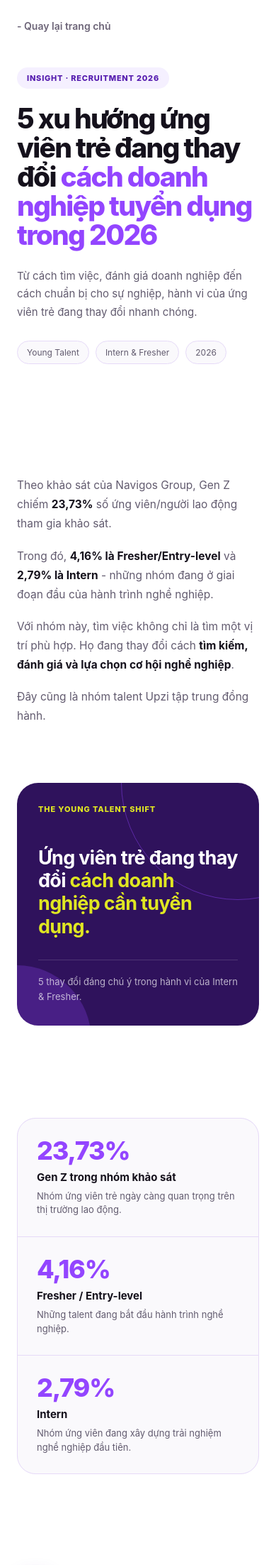
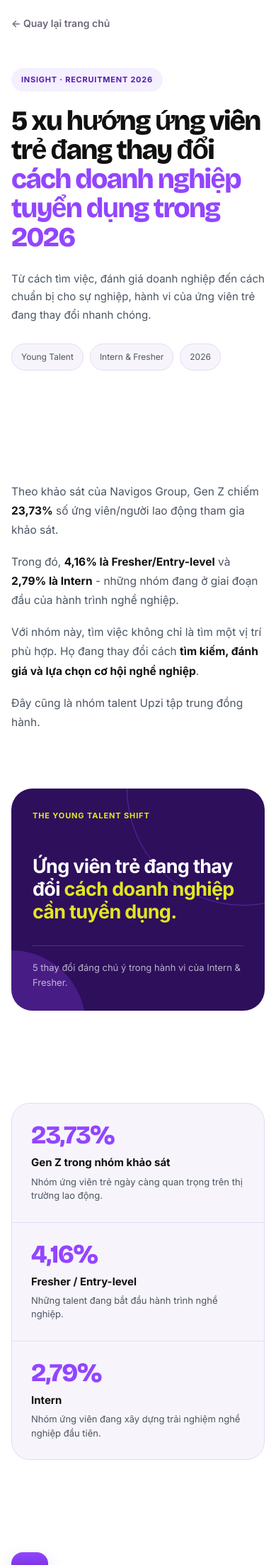
Before and after one commit to upzi-vn/staging, a Jekyll site: the page _posts/2026-08-11-xu-huong-tuyen-dung-2026.html, which Jekyll copies as it is, in a window 390 px wide. Shown: the top 2205 px of the page at 71% size. Built offline with Jekyll 4.4.1, drawn with Linux system fonts in a browser that asks for light colours; some of the changed text lies outside the part shown.

Commit message:
2026-08-11-xu-huong-tuyen-dung-2026.html

```diff
--- a/_posts/2026-08-11-xu-huong-tuyen-dung-2026.html
+++ b/_posts/2026-08-11-xu-huong-tuyen-dung-2026.html
@@ -1,36 +1,86 @@
+<!DOCTYPE html>
+<html lang="vi">
+<head>
+  <meta charset="UTF-8">
+  <meta name="viewport" content="width=device-width, initial-scale=1.0">
+
+  <title>{{ page.title }} | Upzi</title>
+
+  <link rel="preconnect" href="https://fonts.googleapis.com">
+  <link rel="preconnect" href="https://fonts.gstatic.com" crossorigin>
+
+  <link
+    href="https://fonts.googleapis.com/css2?family=Bricolage+Grotesque:opsz,wght@12..96,600;12..96,700;12..96,800&family=Manrope:wght@500;600;700;800&family=Inter:wght@400;500;600;700&display=swap"
+    rel="stylesheet"
+  >
+
   <style>
+
     /* =========================================================
        UPZI INSIGHT ARTICLE
        5 TRENDS - YOUNG TALENT & RECRUITMENT 2026
     ========================================================= */
 
-.insight-page {
+    :root {
       --purple: #9345FF;
-  --purple-dark: #551CAF;
-  --purple-deep: #2F125C;
-
-  --lime: #E0E722;
-  --lime-dark: #89BF00;
+      --purple-dark: #551caf;
+      --purple-deep: #2E0F5C;
+      --purple-deeper: #1d0940;
+      --purple-tint: #F4EDFF;
+
+      --yellow: #E0E722;
+      --mint: #5FE0BB;
+      --coral: #FF968C;
+
+      --ink: #111111;
+      --body: #4b5563;
+      --muted: #8C8597;
+
+      --white: #ffffff;
+      --off: #F7F5FB;
+
+      --purple-soft: #F5F0FF;
+      --purple-line: #E6DAF8;
 
       --light-green-1: #E5E5E5;
       --light-green-2: #E1EFBD;
 
-  --mint: #50D5B2;
-  --yellow: #FFD166;
-  --orange: #FF873D;
-  --coral: #FF8F8A;
-
-  --ink: #15111C;
-  --body: #625B6F;
-  --muted: #8C8597;
-
-  --purple-soft: #F5F0FF;
-  --purple-line: #E6DAF8;
-
-  --off-white: #FAF9FC;
-  --white: #FFFFFF;
-
-  font-family: Inter, -apple-system, BlinkMacSystemFont, "Segoe UI", sans-serif;
+      --font-display: 'Bricolage Grotesque', sans-serif;
+      --font-sub: 'Manrope', sans-serif;
+      --font-body: 'Inter', -apple-system, BlinkMacSystemFont, "Segoe UI", sans-serif;
+    }
+
+
+    * {
+      box-sizing: border-box;
+      margin: 0;
+      padding: 0;
+    }
+
+    html {
+      scroll-behavior: smooth;
+    }
+
+    body {
+      font-family: var(--font-body);
+      color: var(--ink);
+      background: var(--white);
+      line-height: 1.6;
+      -webkit-font-smoothing: antialiased;
+    }
+
+    a {
+      text-decoration: none;
+      color: inherit;
+    }
+
+
+    /* =========================================================
+       INSIGHT PAGE WRAP
+    ========================================================= */
+
+    .insight-page {
+      font-family: var(--font-body);
       color: var(--ink);
       background: var(--white);
       overflow: hidden;
@@ -116,6 +167,7 @@
 
       color: var(--ink);
 
+      font-family: var(--font-display);
       font-size: clamp(40px, 5.8vw, 66px);
       line-height: 1.05;
       letter-spacing: -.045em;
@@ -152,7 +204,7 @@
       color: var(--body);
 
       font-size: 12px;
-  background: var(--off-white);
+      background: var(--off);
     }
 
 
@@ -245,7 +297,7 @@
     .insight-opening-mini {
       margin-bottom: 46px;
 
-  color: var(--lime);
+      color: var(--yellow);
 
       font-size: 11px;
       font-weight: 800;
@@ -264,7 +316,7 @@
     }
 
     .insight-opening-big span {
-  color: var(--lime);
+      color: var(--yellow);
     }
 
     .insight-opening-note {
@@ -305,7 +357,7 @@
 
     .insight-data-item {
       padding: 30px 28px;
-  background: var(--off-white);
+      background: var(--off);
     }
 
     .insight-data-number {
@@ -313,6 +365,7 @@
 
       color: var(--purple);
 
+      font-family: var(--font-display);
       font-size: 40px;
       line-height: 1;
       font-weight: 780;
@@ -337,40 +390,6 @@
 
 
     /* =========================================================
-   ARTICLE IMAGE
-========================================================= */
-
-.insight-image {
-  width: 100%;
-  margin: 38px 0 36px;
-
-  overflow: hidden;
-
-  border-radius: 26px;
-
-  background: var(--off-white);
-}
-
-.insight-image img {
-  display: block;
-
-  width: 100%;
-  height: 360px;
-
-  object-fit: cover;
-}
-
-.insight-image-caption {
-  padding: 12px 16px;
-
-  color: var(--muted);
-
-  font-size: 11px;
-  line-height: 1.5;
-}
-
-
-/* =========================================================
        TREND SECTIONS
     ========================================================= */
 
@@ -380,7 +399,7 @@
     }
 
     .insight-trend.alt {
-  background: var(--off-white);
+      background: var(--off);
     }
 
     .insight-trend.soft {
@@ -443,6 +462,7 @@
 
       margin: 0 0 22px;
 
+      font-family: var(--font-display);
       font-size: clamp(30px, 4vw, 46px);
       line-height: 1.12;
       letter-spacing: -.035em;
@@ -507,7 +527,7 @@
     }
 
     .insight-ai-card.highlight .insight-ai-card-label {
-  color: var(--lime);
+      color: var(--yellow);
     }
 
     .insight-ai-card h3 {
@@ -706,7 +726,7 @@
     }
 
     .insight-pipeline-card.dark .insight-pipeline-number {
-  color: var(--lime);
+      color: var(--yellow);
     }
 
     .insight-pipeline-card h3 {
@@ -816,6 +836,7 @@
 
       margin: 0 0 13px;
 
+      font-family: var(--font-display);
       font-size: 25px;
       line-height: 1.2;
       letter-spacing: -.025em;
@@ -914,6 +936,7 @@
 
       color: var(--white);
 
+      font-family: var(--font-display);
       font-size: clamp(35px, 5vw, 52px);
       line-height: 1.08;
       letter-spacing: -.04em;
@@ -940,7 +963,7 @@
 
       padding: 0 28px;
 
-  background: var(--lime);
+      background: var(--yellow);
       color: var(--purple-deep);
 
       border-radius: 999px;
@@ -957,90 +980,105 @@
 
     .insight-footer-button:hover {
       transform: translateY(-2px);
-
       background: #EBF13B;
     }
 
 
     /* =========================================================
        FOOTER CONTACT
+       Same footer structure as Success Story
     ========================================================= */
 
     .insight-footer-bottom {
       position: relative;
       z-index: 2;
 
-  padding: 42px 0 38px;
-
-  background: #FAF9FC;
-
-  border-top: 1px solid #E8E4EC;
+      padding: 46px 0 26px;
+
+      background: var(--off);
+
+      border-top: 1px solid #eae5f3;
     }
 
     .insight-footer-bottom-inner {
-  display: grid;
-  grid-template-columns: 1.7fr 1.25fr .55fr;
-  gap: 70px;
-
-  align-items: start;
+      display: flex;
+
+      justify-content: space-between;
+
+      flex-wrap: wrap;
+
+      gap: 30px;
+
+      padding-bottom: 28px;
+
+      border-bottom: 1px solid #e6e1ef;
+    }
+
+    .insight-footer-brand-column {
+      max-width: 420px;
     }
 
     .insight-footer-brand {
-  margin: 0 0 18px;
-
-  color: #551CAF;
-
-  font-size: 18px;
-  line-height: 1;
-  font-weight: 800;
-  letter-spacing: -.04em;
-}
-
-.insight-footer-description {
-  max-width: 440px;
-
-  margin: 0;
-
-  color: #8C8597;
-
-  font-size: 13px;
-  line-height: 1.6;
-}
-
-.insight-footer-column-title {
-  margin: 0 0 14px;
-
-  color: #A095B0;
-
-  font-size: 10px;
+      margin: 0 0 10px;
+
+      color: var(--purple-dark);
+
+      font-family: var(--font-display);
+      font-size: 21px;
       line-height: 1;
       font-weight: 700;
-  letter-spacing: .08em;
+      letter-spacing: -.02em;
+    }
+
+    .insight-footer-description {
+      margin: 0;
+
+      color: #7a7488;
+
+      font-size: 13.5px;
+      line-height: 1.75;
+    }
+
+    .insight-footer-column-title {
+      margin: 0 0 8px;
+
+      color: #a49db4;
+
+      font-family: var(--font-sub);
+      font-size: 11.5px;
+      line-height: 1;
+      font-weight: 700;
+      letter-spacing: .06em;
       text-transform: uppercase;
     }
 
     .insight-footer-contact p,
     .insight-footer-social p {
-  margin: 0 0 7px;
-
-  color: #71697D;
-
-  font-size: 13px;
-  line-height: 1.45;
+      margin: 0;
+
+      color: #7a7488;
+
+      font-size: 13.5px;
+      line-height: 1.75;
     }
 
     .insight-footer-social a {
-  color: #71697D;
-
+      color: #7a7488;
       text-decoration: none;
 
-  font-size: 13px;
-
       transition: color .2s ease;
     }
 
     .insight-footer-social a:hover {
-  color: #551CAF;
+      color: var(--purple-dark);
+    }
+
+    .insight-footer-copyright {
+      padding-top: 20px;
+
+      font-size: 12px;
+
+      color: #a49db4;
     }
 
 
@@ -1089,14 +1127,6 @@
         border-left: 1px solid var(--purple-line);
       }
 
-  .insight-footer-bottom-inner {
-    grid-template-columns: 1.5fr 1fr;
-    gap: 40px;
-  }
-
-  .insight-footer-social {
-    grid-column: 2;
-  }
     }
 
 
@@ -1222,48 +1252,40 @@
       }
 
       .insight-footer-bottom {
-    padding: 36px 0;
+        padding: 36px 0 26px;
       }
 
       .insight-footer-bottom-inner {
-    display: flex;
         flex-direction: column;
         gap: 28px;
       }
 
-  .insight-footer-social {
-    grid-column: auto;
-  }
-
-  .insight-footer-description {
+      .insight-footer-brand-column {
         max-width: 100%;
       }
 
-  .insight-image {
-    margin: 30px 0;
-    border-radius: 20px;
-  }
-
-  .insight-image img {
-    height: 240px;
-  }
-}
+    }
+
   </style>
-
+</head>
+
+
+<body>
 
 <div class="insight-page">
 
 
   <!-- =====================================================
        BACK TO HOME
+       Same format structure as Success Story
   ====================================================== -->
 
   <section class="insight-back">
 
     <div class="insight-container">
 
-      <a href="https://upzi-vn.github.io/staging/dung/">
-        - Quay lại trang chủ
+      <a href="{{ '/' | relative_url }}">
+        ← Quay lại trang chủ
       </a>
 
     </div>
@@ -1475,20 +1497,6 @@
             đủ để cho thấy ứng viên có thực sự phù hợp hay không.
           </p>
 
-
-          <!-- IMAGE 01 -->
-
-          <div class="insight-image">
-
-            <img
-              src="images/business-meeting.jpg"
-              alt="Business meeting"
-              loading="lazy"
-            >
-
-          </div>
-
-
           <div class="insight-ai-layout">
 
             <div class="insight-ai-card">
@@ -1525,7 +1533,6 @@
             </div>
 
           </div>
-
 
           <div class="insight-quote">
 
@@ -1585,20 +1592,6 @@
             khiến họ cân nhắc nghỉ việc.
           </p>
 
-
-          <!-- IMAGE 02 -->
-
-          <div class="insight-image">
-
-            <img
-              src="images/business-people-standing-near-office-city.jpg"
-              alt="Young professionals standing near office"
-              loading="lazy"
-            >
-
-          </div>
-
-
           <div class="insight-quote">
 
             <p>
@@ -1655,20 +1648,6 @@
             và nội dung doanh nghiệp chia sẻ đều có thể trở thành điểm chạm.
           </p>
 
-
-          <!-- IMAGE 03 -->
-
-          <div class="insight-image">
-
-            <img
-              src="images/happy-young-asian-colleagues-casual-clothes-taking-selfie-office.jpg"
-              alt="Young Asian colleagues taking selfie in office"
-              loading="lazy"
-            >
-
-          </div>
-
-
           <div class="insight-touchpoints">
 
             <div class="insight-touchpoint">
@@ -1784,20 +1763,6 @@
             trong suốt quá trình tuyển dụng.
           </p>
 
-
-          <!-- IMAGE 04 -->
-
-          <div class="insight-image">
-
-            <img
-              src="images/togetherness-adult-office-corporate-meeting.jpg"
-              alt="Corporate team meeting"
-              loading="lazy"
-            >
-
-          </div>
-
-
           <div class="insight-journey">
 
             <div class="insight-journey-item">
@@ -1918,7 +1883,6 @@
             là yếu tố Gen Z ưu tiên hàng đầu.
           </p>
 
-
           <div class="insight-pipeline">
 
             <div class="insight-pipeline-card">
@@ -2075,7 +2041,8 @@
           </div>
 
           <p class="insight-footer-description">
-            Một sản phẩm của Công Ty Cổ Phần Navigos Group Việt Nam.
+            Một sản phẩm của Công Ty Cổ Phần
+            Navigos Group Việt Nam.
           </p>
 
         </div>
@@ -2086,7 +2053,7 @@
         <div class="insight-footer-contact">
 
           <div class="insight-footer-column-title">
-            LIÊN HỆ
+            Liên hệ
           </div>
 
           <p>
@@ -2109,7 +2076,7 @@
         <div class="insight-footer-social">
 
           <div class="insight-footer-column-title">
-            KẾT NỐI
+            Kết nối
           </div>
 
           <p>
@@ -2126,9 +2093,20 @@
 
       </div>
 
-    </div>
-
-  </div>
-
-
-</div>
+
+      <div class="insight-footer-copyright">
+
+        © 2026 Upzi — Member of Navigos Group.
+        All rights reserved.
+
+      </div>
+
+    </div>
+
+  </div>
+
+
+</div>
+
+</body>
+</html>
```
Also changed, not shown: other parts of _posts/2026-08-11-xu-huong-tuyen-dung-2026.html (+7 -3 lines). Lines whose indentation alone changed are shown as unchanged.
